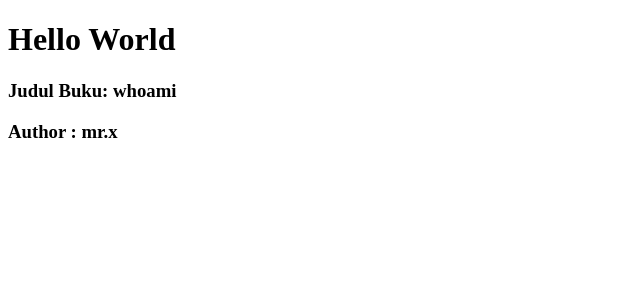
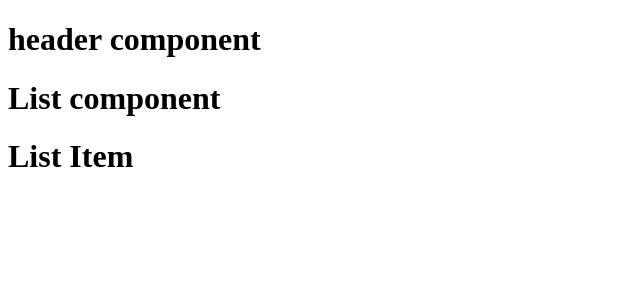
Before and after one commit to belaekaputri/catatanReactJS, a React (Create React App) app: page / in a window 1280 px wide. Shown: the top 300 px of the page, without its empty margins (0-640 px from the left). Built offline with nearby package versions, Linux system fonts and the light colour scheme.

Commit message:
root komponen,parent,child komponen

```diff
--- a/src/components/App.js
+++ b/src/components/App.js
@@ -1,28 +1,19 @@
 import React from "react"
+import List from "./List"
+import Header from "./Header"
+
+
 //class component
 class App extends React.Component{
-    state ={
-        book:{
-        name: "whoami",
-        author: "mr.x"
-        }
-    }
+
   render(){
     return(
         <div>
-            <h1>Hello World</h1>
-           <h3>Judul Buku: { this.state.book.name}</h3>
-           <h3>Author : { this.state.book.author } </h3>
+           <Header/>
+           <List/>
         </div>
     )
   }
 }
-/*functional component
-const App = () => {
-    return(
-        <div>
-            <h1>hello world</h1>
-        </div>
-    )
-}*/
+
 export default App;
```
Also changed, not shown: src/components/App2.js (added, +28 -0 lines).
